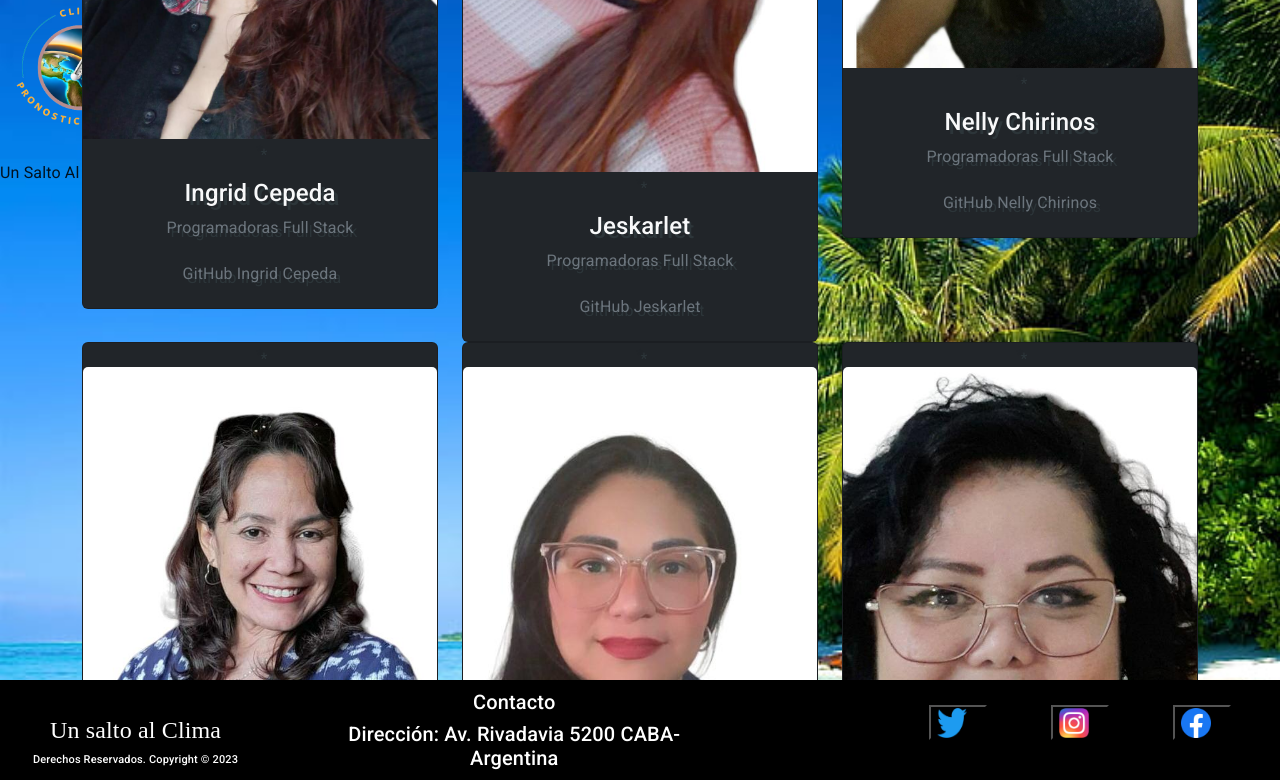
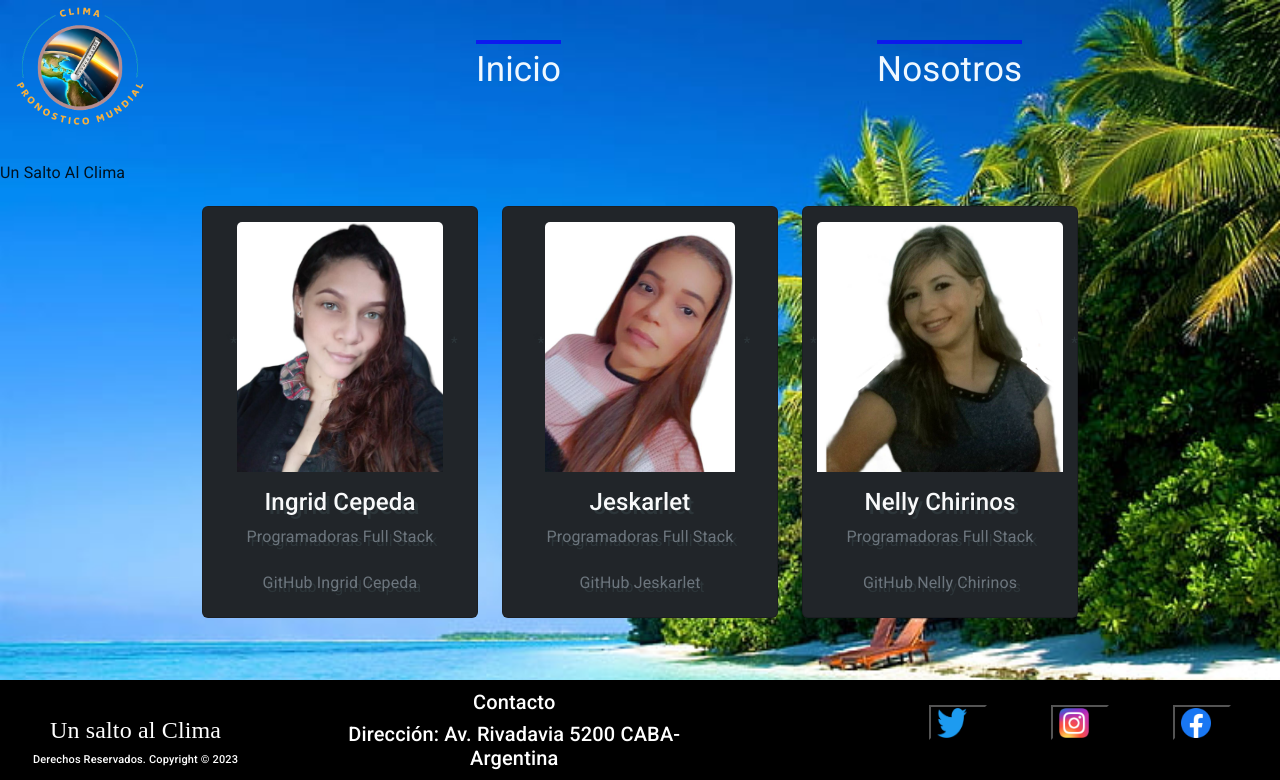
Before and after one commit to Nellyta82/ProyectoDelClima-, a React (Vite) app: page /nosotros in a window 1280 px wide. Shown: the top 780 px of the page. Built offline with nearby package versions, Linux system fonts and the light colour scheme; no server answers.

Commit message:
arreglo tarjetas nosotras y tamaño de la página

```diff
--- a/src/App.css
+++ b/src/App.css
@@ -1,20 +1,9 @@
 .App{
-  height: 1000px;
-
+  height: auto;
 
 }
 
 
-.App-logo {
-  height: 40vmin;
-  pointer-events: none;
-}
-
-@media (prefers-reduced-motion: no-preference) {
-  .App-logo {
-    animation: App-logo-spin infinite 20s linear;
-  }
-}
 
 .App-header {
   background-color: #282c34;
@@ -28,18 +17,8 @@
   position: fixed;
 }
 
-.App-link {
-  color: #61dafb;
-}
 
-@keyframes App-logo-spin {
-  from {
-    transform: rotate(0deg);
-  }
-  to {
-    transform: rotate(360deg);
-  }
-}
+/* Css barra de navegación */
 
 #container{
   text-decoration: none;
@@ -110,25 +89,46 @@ section {
   list-style: none;
 }
 
-@media screen and (max-widht:768px)
-{.container {
-     grid-template-columns: repeat (2,1fr);}
-     App {
-      background-color: rgba(0, 96, 128, 0.704);
-    }
+/* Css tarjeta Nosotras */
+
+.card-img-top{
+  height: 250px;
+  width: auto;
+  margin-top: 15px;
 }
 
-@media screen and (max-widht:480px)
-{.container {
-    grid-template-columns: repeat(1,1fr);}
-    App {
-      background-color: rgba(0, 96, 128, 0.704);
-    }
+.col-md-4{
+  margin-top: 35px;
+  margin-bottom: 35px;
+  width: 300px;
 }
+
+.row{
+  margin-top: 25px;
+  margin-bottom: 200px;
+  justify-content: center;
+
+}
+
+.card-imag-top-image7{
+  margin-top: 35px;
+  margin-bottom: 35px;
+  width: 300px;
+
+}
+
+
+/* Css página ppal */
+
 #btn{
   border: #282c34 solid;
   background-color: blue;
   color: hsl(0, 0%, 100%);
+}
+
+#tt2{
+  height: 1300px;
+
 }
 
 
--- a/src/index.css
+++ b/src/index.css
@@ -1,3 +1,5 @@
+/* Css página inicio */
+
 body {
     box-sizing: border-box;
     margin: 0px;
@@ -28,17 +30,12 @@ body {
   margin-left: 800px;
 
 
-
-
-
 }
 
 #box{
   text-shadow: 3px 3px 3px black;
 
 }
-
-
 
 #Titulo:hover{
     color: springgreen;
@@ -109,22 +106,7 @@ body {
 }
 
 
-
-
-body {
-  margin: 0;
-  font-family: -apple-system, BlinkMacSystemFont, 'Segoe UI', 'Roboto', 'Oxygen',
-    'Ubuntu', 'Cantarell', 'Fira Sans', 'Droid Sans', 'Helvetica Neue',
-    sans-serif;
-  -webkit-font-smoothing: antialiased;
-  -moz-osx-font-smoothing: grayscale;
-}
-
-code {
-  font-family: source-code-pro, Menlo, Monaco, Consolas, 'Courier New',
-    monospace;
-}
-
+/* css footer */
 
 footer {
   position: fixed;
@@ -166,6 +148,14 @@ footer {
 
   }
 
+  #derechos{
+    font-size: 11px;
+    margin-left: 2rem;
+  }
+
+
+  /* Responsive */
+
   @media screen and (max-width: 1280px) {
 
     :root{
@@ -196,11 +186,7 @@ footer {
     }
   }
 
-
-#derechos{
-  font-size: 11px;
-  margin-left: 2rem;
-}
+/* css página contacto */
 
 #contacto2{
   height: 460px;
@@ -238,6 +224,7 @@ footer {
   color: springgreen;
 }
 
+/* responsive */
 
   @media screen and (max-width: 786px) {
 
@@ -276,9 +263,3 @@ footer {
       width: 30px;
     }
   }
-
-
-#derechos{
-  font-size: 11px;
-  margin-left: 2rem;
-}
```
